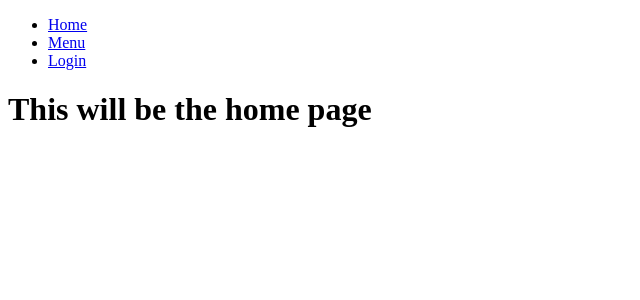
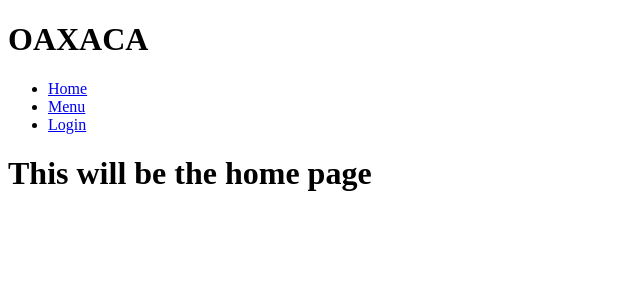
Before and after one commit to katsofroniou/restaurant-site, a React (Create React App) app: page / in a window 1280 px wide. Shown: the top 300 px of the page, without its empty margins (0-640 px from the left). Built offline with nearby package versions, Linux system fonts and the light colour scheme.

Commit message:
feat: Added heading to website

```diff
--- a/src/pages/Layout.jsx
+++ b/src/pages/Layout.jsx
@@ -5,6 +5,7 @@ import Navbar from "../Navbar";
 const Layout = () => {
     return (
         <>
+            <h1>OAXACA</h1>
             <Navbar />
             <Outlet />
         </>
```
